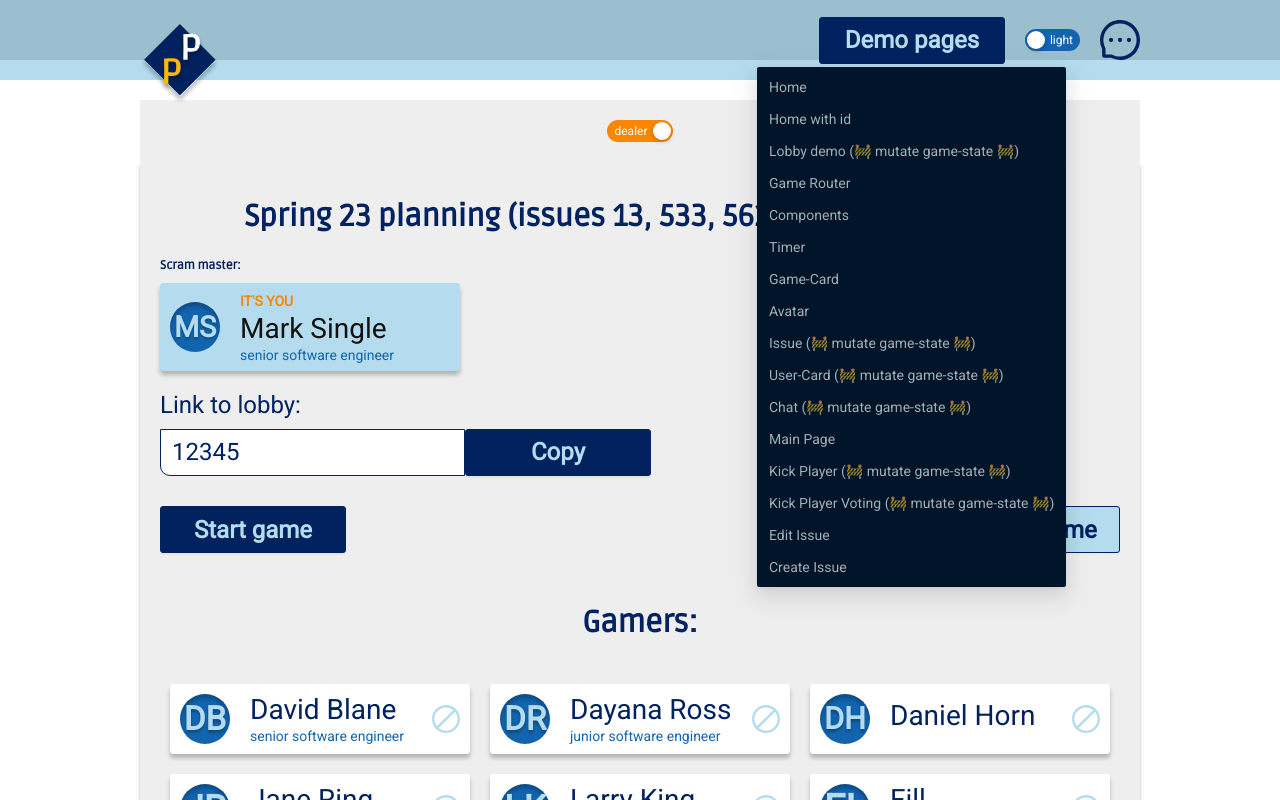
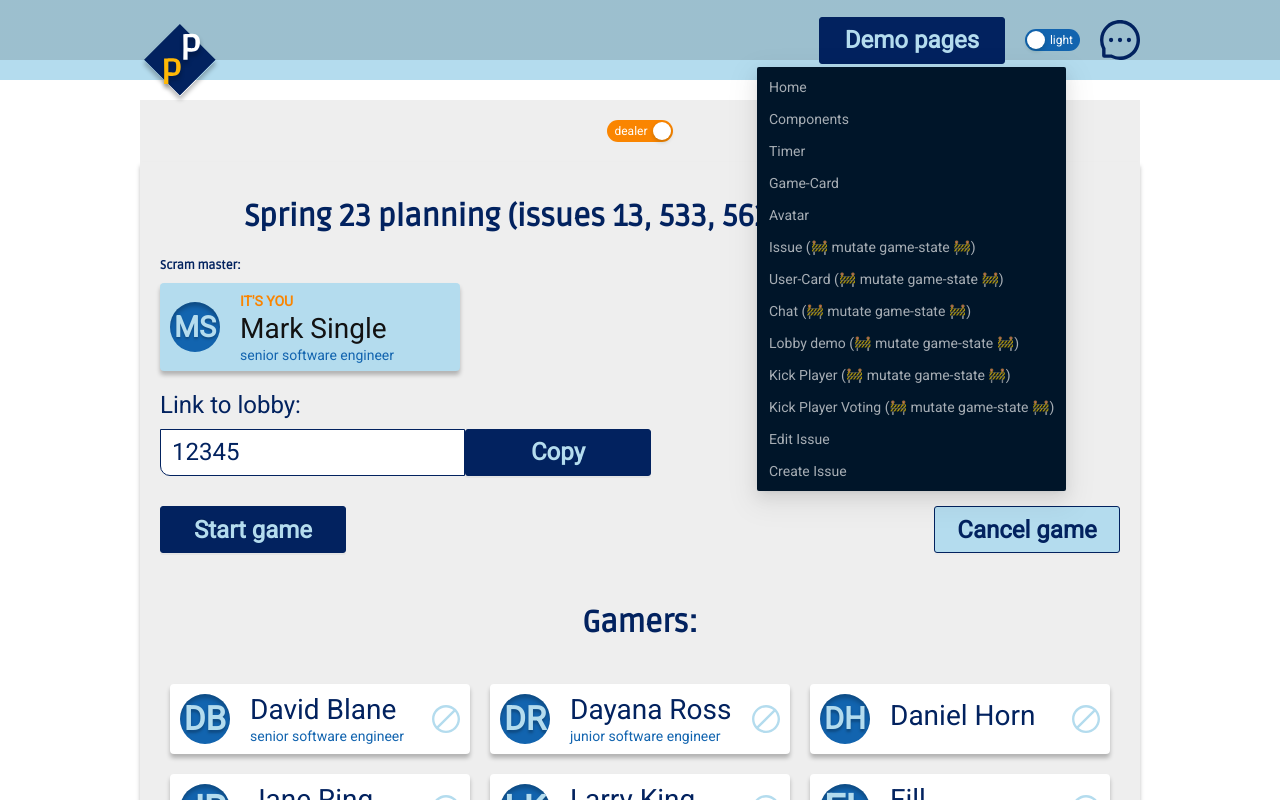
Before and after one commit to fronte-finem/RSS_React-2021Q3_Team-33_Pointing-Poker, a React (Vite) app: page /demo/lobby in a window 1280 px wide. Both pictures are taken after a click on the button "Demo pages". Shown: the top 800 px of the page. Built offline with nearby package versions, Linux system fonts and the light colour scheme.

Commit message:
refactor: split demo and default routing

```diff
--- a/client/src/components/app/app.tsx
+++ b/client/src/components/app/app.tsx
@@ -11,6 +11,7 @@ import {
   Content,
   ContentLayoutContainer,
 } from '@client/components/app/layout/layout.style';
+import { DemoPagesRouter } from '@client/components/pages/demo/demo-router';
 
 export const App: React.FC = observer(() => {
   const { gameState } = useGameService();
@@ -25,6 +26,9 @@ export const App: React.FC = observer(() => {
                 {routes.map(({ path, name, component }) => (
                   <Route exact key={name} path={path} component={component} />
                 ))}
+                <Route path="/demo">
+                  <DemoPagesRouter />
+                </Route>
               </Switch>
             </ContentLayoutContainer>
           </Content>
--- a/client/src/components/app/header/nav-menu.tsx
+++ b/client/src/components/app/header/nav-menu.tsx
@@ -1,13 +1,18 @@
 import React from 'react';
 import { Menu } from 'antd';
 import { NavLink } from 'react-router-dom';
-import { routes } from '@client/components/app/routes';
+import { demoRoutes } from '@client/components/pages/demo/demo-routes';
 
-export const NavMenu: React.FC = () => (
+export const NavMenu = () => (
   <Menu theme="dark">
-    {routes.map(({ path, name }) => (
+    <Menu.Item key="home">
+      <NavLink to="/" exact>
+        Home
+      </NavLink>
+    </Menu.Item>
+    {demoRoutes.map(({ path, name }) => (
       <Menu.Item key={name}>
-        <NavLink to={path} exact>
+        <NavLink to={`/demo${path}`} exact>
           {name}
         </NavLink>
       </Menu.Item>
--- a/client/src/components/app/routes.ts
+++ b/client/src/components/app/routes.ts
@@ -1,21 +1,7 @@
 import React from 'react';
-import { PageTimerDemo } from '@client/components/pages/demo/timer';
-import { PageGameCardDemo } from '@client/components/pages/demo/game-card';
-import { PageAvatarDemo } from '@client/components/pages/demo/avatar';
-import { PageIssueDemo } from '@client/components/pages/demo/issue';
-import { PageUserCardDemo } from '@client/components/pages/demo/user-card';
-import { PageChatDemo } from '@client/components/pages/demo/chat';
-import { MainPage } from '@client/components/pages/main-page/main-page';
-import { KickPlayer } from '@client/components/pages/demo/kick-player';
-import { KickPlayerVoting } from '@client/components/pages/demo/kick-player-voting';
-import { EditIssue } from '@client/components/pages/demo/edit-issue';
-import { CreateIssue } from '@client/components/pages/demo/create-issue';
-import { PageGameRouterDemo } from '@client/components/pages/demo/game-router';
-import { PageComponentsDemo } from '@client/components/pages/demo/components';
-import { PageLobbyDemo } from '@client/components/pages/demo/page-lobby';
 import { PageGameRouter } from '@client/components/pages/game-router/game-router';
 
-interface RouteConf {
+export interface RouteConf {
   path: string;
   name: string;
   component?: React.FC<unknown>;
@@ -32,74 +18,4 @@ export const routes: RouteConf[] = [
     name: 'Home with id',
     component: PageGameRouter,
   },
-  {
-    path: '/demo/lobby',
-    name: 'Lobby demo (🚧 mutate game-state 🚧)',
-    component: PageLobbyDemo,
-  },
-  {
-    path: '/demo/game-router',
-    name: 'Game Router',
-    component: PageGameRouterDemo,
-  },
-  {
-    path: '/demo/components',
-    name: 'Components',
-    component: PageComponentsDemo,
-  },
-  {
-    path: '/demo/timer',
-    name: 'Timer',
-    component: PageTimerDemo,
-  },
-  {
-    path: '/demo/game-card',
-    name: 'Game-Card',
-    component: PageGameCardDemo,
-  },
-  {
-    path: '/demo/avatar',
-    name: 'Avatar',
-    component: PageAvatarDemo,
-  },
-  {
-    path: '/demo/issue',
-    name: 'Issue (🚧 mutate game-state 🚧)',
-    component: PageIssueDemo,
-  },
-  {
-    path: '/demo/user-card',
-    name: 'User-Card (🚧 mutate game-state 🚧)',
-    component: PageUserCardDemo,
-  },
-  {
-    path: '/demo/chat',
-    name: 'Chat (🚧 mutate game-state 🚧)',
-    component: PageChatDemo,
-  },
-  {
-    path: '/demo/main-page',
-    name: 'Main Page',
-    component: MainPage,
-  },
-  {
-    path: '/demo/kick-player',
-    name: 'Kick Player (🚧 mutate game-state 🚧)',
-    component: KickPlayer,
-  },
-  {
-    path: '/demo/kick-player-voting',
-    name: 'Kick Player Voting (🚧 mutate game-state 🚧)',
-    component: KickPlayerVoting,
-  },
-  {
-    path: '/demo/edit-issue',
-    name: 'Edit Issue',
-    component: EditIssue,
-  },
-  {
-    path: '/demo/create-issue',
-    name: 'Create Issue',
-    component: CreateIssue,
-  },
 ];
--- /dev/null
+++ b/client/src/components/pages/demo/demo-router.tsx
@@ -0,0 +1,18 @@
+import { Route, Switch } from 'react-router-dom';
+import { demoRoutes } from '@client/components/pages/demo/demo-routes';
+import React from 'react';
+
+export const DemoPagesRouter = () => {
+  return (
+    <Switch>
+      {demoRoutes.map((route) => (
+        <Route
+          exact
+          key={route.name}
+          path={`/demo${route.path}`}
+          component={route.component}
+        />
+      ))}
+    </Switch>
+  );
+};
--- /dev/null
+++ b/client/src/components/pages/demo/demo-routes.ts
@@ -0,0 +1,76 @@
+import { RouteConf } from '@client/components/app/routes';
+import { PageTimerDemo } from '@client/components/pages/demo/timer';
+import { PageGameCardDemo } from '@client/components/pages/demo/game-card';
+import { PageAvatarDemo } from '@client/components/pages/demo/avatar';
+import { PageIssueDemo } from '@client/components/pages/demo/issue';
+import { PageUserCardDemo } from '@client/components/pages/demo/user-card';
+import { PageChatDemo } from '@client/components/pages/demo/chat';
+import { KickPlayer } from '@client/components/pages/demo/kick-player';
+import { KickPlayerVoting } from '@client/components/pages/demo/kick-player-voting';
+import { EditIssue } from '@client/components/pages/demo/edit-issue';
+import { CreateIssue } from '@client/components/pages/demo/create-issue';
+import { PageComponentsDemo } from '@client/components/pages/demo/components';
+import { PageLobbyDemo } from '@client/components/pages/demo/page-lobby';
+
+export const demoRoutes: RouteConf[] = [
+  {
+    path: '/components',
+    name: 'Components',
+    component: PageComponentsDemo,
+  },
+  {
+    path: '/timer',
+    name: 'Timer',
+    component: PageTimerDemo,
+  },
+  {
+    path: '/game-card',
+    name: 'Game-Card',
+    component: PageGameCardDemo,
+  },
+  {
+    path: '/avatar',
+    name: 'Avatar',
+    component: PageAvatarDemo,
+  },
+  {
+    path: '/issue',
+    name: 'Issue (🚧 mutate game-state 🚧)',
+    component: PageIssueDemo,
+  },
+  {
+    path: '/user-card',
+    name: 'User-Card (🚧 mutate game-state 🚧)',
+    component: PageUserCardDemo,
+  },
+  {
+    path: '/chat',
+    name: 'Chat (🚧 mutate game-state 🚧)',
+    component: PageChatDemo,
+  },
+  {
+    path: '/lobby',
+    name: 'Lobby demo (🚧 mutate game-state 🚧)',
+    component: PageLobbyDemo,
+  },
+  {
+    path: '/kick-player',
+    name: 'Kick Player (🚧 mutate game-state 🚧)',
+    component: KickPlayer,
+  },
+  {
+    path: '/kick-player-voting',
+    name: 'Kick Player Voting (🚧 mutate game-state 🚧)',
+    component: KickPlayerVoting,
+  },
+  {
+    path: '/edit-issue',
+    name: 'Edit Issue',
+    component: EditIssue,
+  },
+  {
+    path: '/create-issue',
+    name: 'Create Issue',
+    component: CreateIssue,
+  },
+];
```
